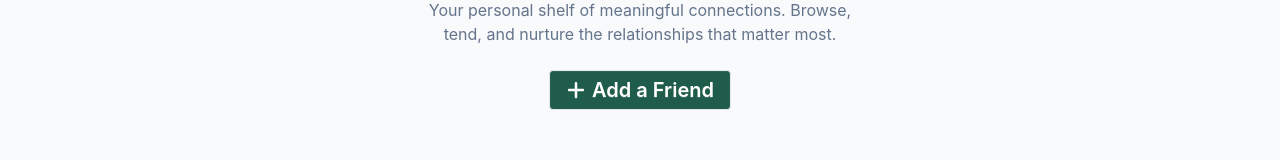
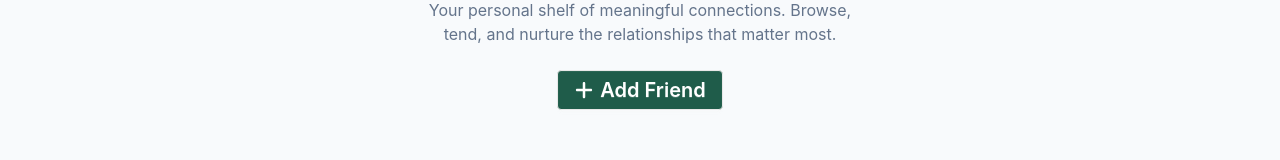
Before and after one commit to mstjulie/keen-keeper, a React (Vite) app: page / in a window 1280 px wide. Shown: the part 286-446 px from the top of the page. Built offline with nearby package versions, Linux system fonts and the light colour scheme.

Commit message:
first commit

```diff
--- a/package.json
+++ b/package.json
@@ -1,4 +1,5 @@
 {
+
   "name": "keen-keeper",
   "private": true,
   "version": "0.0.0",
@@ -33,4 +34,5 @@
     "globals": "^17.4.0",
     "vite": "^8.0.4"
   }
+
 }
--- a/src/components/Hero.jsx
+++ b/src/components/Hero.jsx
@@ -13,7 +13,7 @@ const Hero = () => {
                      Your personal shelf of meaningful connections. Browse, tend, and nurture the
                      relationships that matter most.
                    </p>
-                   <button className="btn text-xl text-white bg-[#1f5c4a]"> <FaPlus />Add a Friend</button>
+                   <button className="btn text-xl text-white bg-[#1f5c4a]"> <FaPlus />Add Friend</button>
                    </div>
                  </div>
                </div>
```
Also changed, not shown: 1 other file (tests, documents, lock files or other folders).
